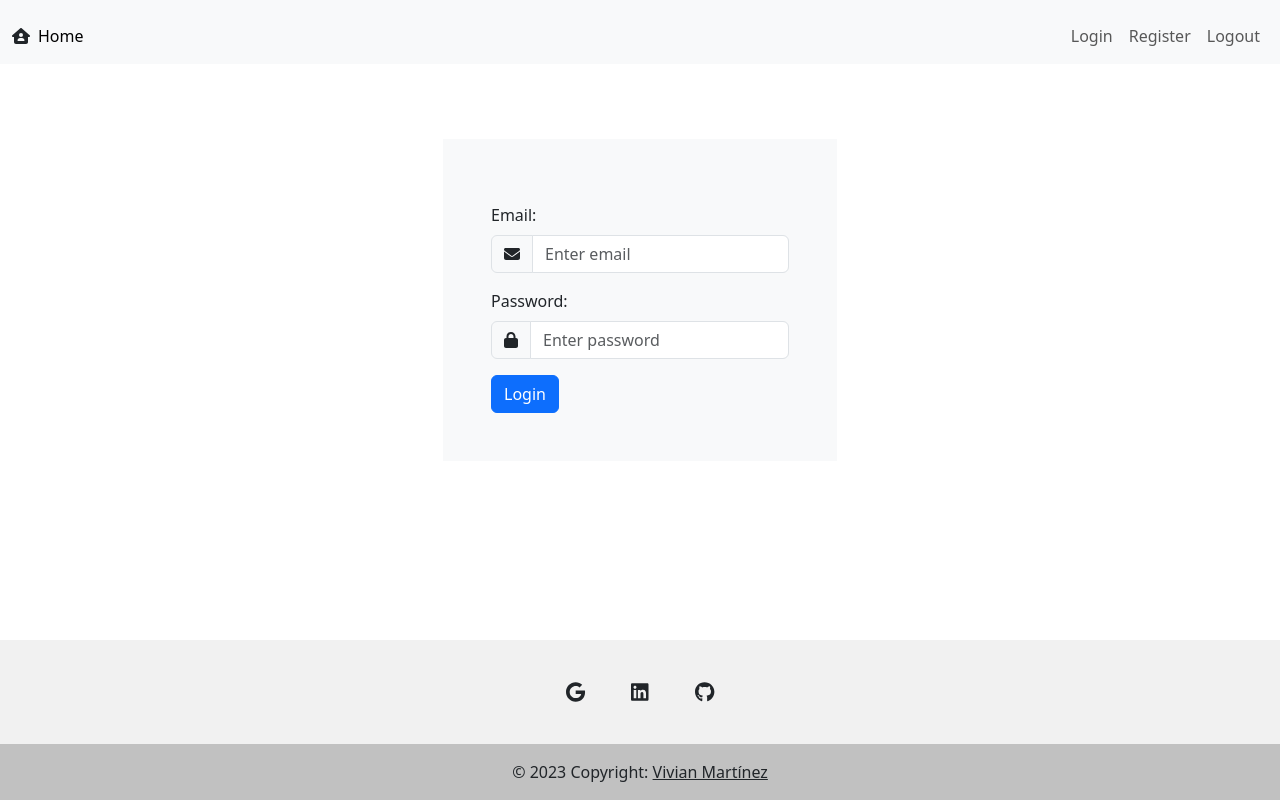
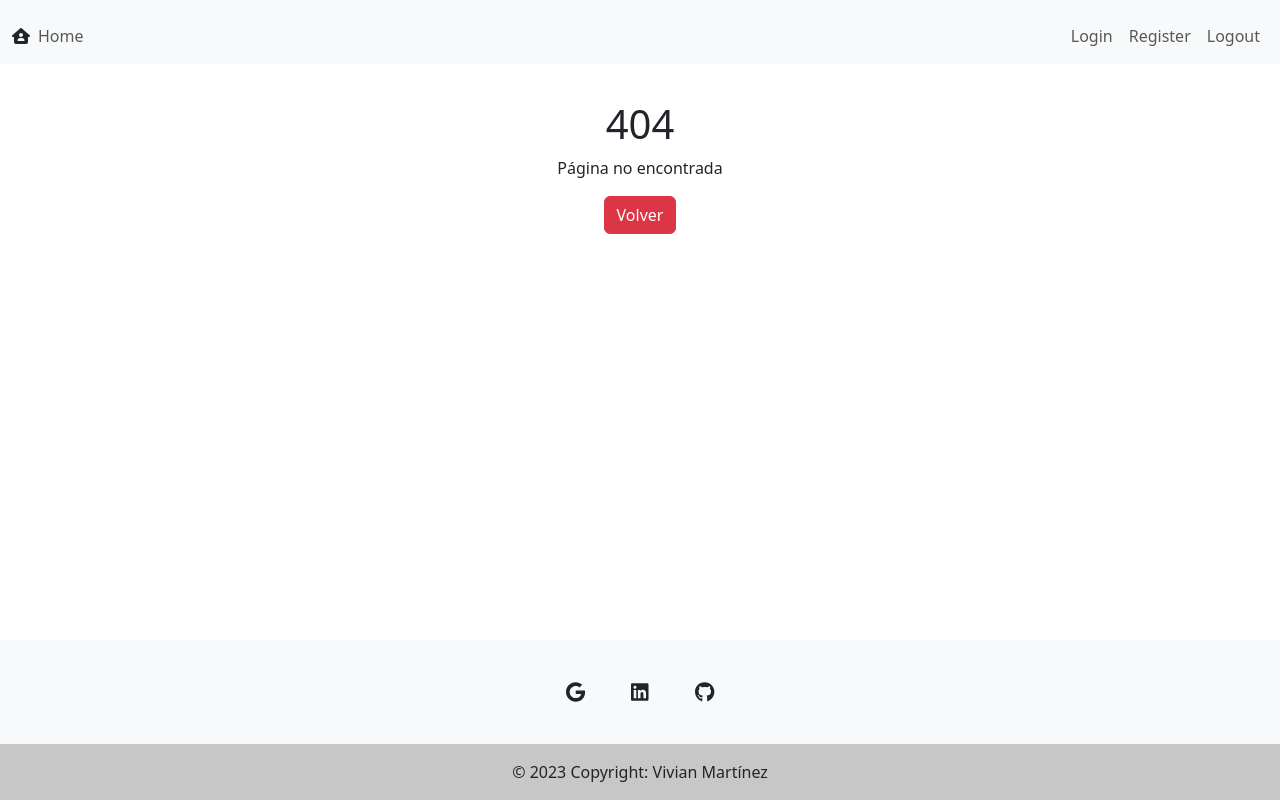
Before and after one commit to vivianmartinez/project-users-admin, a PHP site: a page that uses routes/router.php in a window 1280 px wide. Run offline with PHP 8.4, Linux system fonts and the light colour scheme; some libraries are stand-ins or nearby versions.

Commit message:
url configuration - create pagenotfound

```diff
--- /dev/null
+++ b/app/config/config-url.php
@@ -0,0 +1,3 @@
+<?php
+
+define('url_base','http://localhost/project-users-mvc/');
--- /dev/null
+++ b/app/controllers/pagenotfoundController.php
@@ -0,0 +1,8 @@
+<?php
+
+class PageNotFoundController{
+
+    public function index(){
+        include 'views/pagenotfound/pagenotfound.php';
+    }
+}
--- a/app/controllers/usercontroller.php
+++ b/app/controllers/usercontroller.php
@@ -5,8 +5,8 @@
 class UserController{
 
    public function management(){
+      $users = UserModel::getUsers();
       include 'views/users/management.php';
-      UserModel::getUsers();
    }
 
 }
--- a/app/models/usermodel.php
+++ b/app/models/usermodel.php
@@ -83,8 +83,10 @@ class UserModel{
 
     static public function getUsers(){
         $connection = Connection::connect();
-        $sql = "SELECT * FROM users";
+        $sql = "SELECT * FROM registros";
         $stmt = $connection->prepare($sql);
-        var_dump($stmt->execute());
+        $stmt->execute();
+        return $stmt->fetchAll(PDO::FETCH_CLASS);
+        $stmt = null;
     }
 }
--- a/routes/router.php
+++ b/routes/router.php
@@ -1,12 +1,12 @@
 <?php
 
+require_once 'app/config/config-url.php';
 require_once 'app/models/usermodel.php';
 require_once 'app/database/connection.php';
 require_once 'views/layout/header.php';
 
-$controller_name    = 'logincontroller';
+$controller         =  new LoginController();
 $parameter_method   = 'index';
-$controller         =  new $controller_name();
 
 if(isset($_GET['controller'])){
     $class_controller = $_GET['controller'].'Controller';
@@ -14,10 +14,14 @@ if(isset($_GET['controller'])){
         $controller = new $class_controller();
         if(isset($_GET['method']) && method_exists($controller,$_GET['method'])){
             $parameter_method = $_GET['method'];
+        }elseif($_GET['controller'] != 'login'){
+            $controller = new PageNotFoundController();
         }
+    }else{
+        $controller = new PageNotFoundController();
     }
 }
-
+//print_r($_GET);
 $controller->$parameter_method();
 
 require_once 'views/layout/footer.php';
--- a/views/layout/footer.php
+++ b/views/layout/footer.php
@@ -1,4 +1,4 @@
-<footer class="footer text-center text-white" style="background-color: #f1f1f1; position:fixed; bottom:0; width:100%;">
+<footer class="footer text-center text-white fixed-bottom bg-light">
     <!-- Grid container -->
     <div class="container pt-4">
       <!-- Section: Social media -->
@@ -35,9 +35,9 @@
     <!-- Grid container -->
 
     <!-- Copyright -->
-    <div class="text-footer text-center text-dark p-3" style="background-color: rgba(0, 0, 0, 0.2);">
+    <div class="text-center text-dark p-3" style="background-color: rgba(0, 0, 0, 0.2);">
       © 2023 Copyright:
-      <a class="text-dark" href="">Vivian Martínez</a>
+      <a class="text-dark text-decoration-none" href="">Vivian Martínez</a>
     </div>
     <!-- Copyright -->
   </footer>
--- a/views/layout/header.php
+++ b/views/layout/header.php
@@ -24,18 +24,18 @@
             <div class="collapse navbar-collapse" id="mynavbar">
                 <ul class="navbar-nav me-auto">
                     <li class="nav-item">
-                        <a class="nav-link  active" href="#">Home</a>
+                        <a class="nav-link" href="<?=url_base?>home">Home</a>
                     </li>
                 </ul>
                 <ul class="navbar-nav d-flex">
                     <li class="nav-item">
-                        <a class="nav-link" href="#">Login</a>
+                        <a class="nav-link" href="<?=url_base?>login">Login</a>
                     </li>
                     <li class="nav-item">
-                        <a class="nav-link" href="#">Register</a>
+                        <a class="nav-link" href="<?=url_base?>register">Register</a>
                     </li>
                     <li class="nav-item">
-                        <a class="nav-link" href="#">Logout</a>
+                        <a class="nav-link" href="<?=url_base?>logout">Logout</a>
                     </li>
                 </ul>
             </div>
--- /dev/null
+++ b/views/pagenotfound/pagenotfound.php
@@ -0,0 +1,5 @@
+<div class="text-center" style="margin-top: 100px;">
+    <h1>404</h1>
+    <p>Página no encontrada</p>
+    <a href="#" class="btn btn-danger">Volver</a>
+</div>
```
Also changed, not shown: views/users/management.php (+11 -11 lines).
